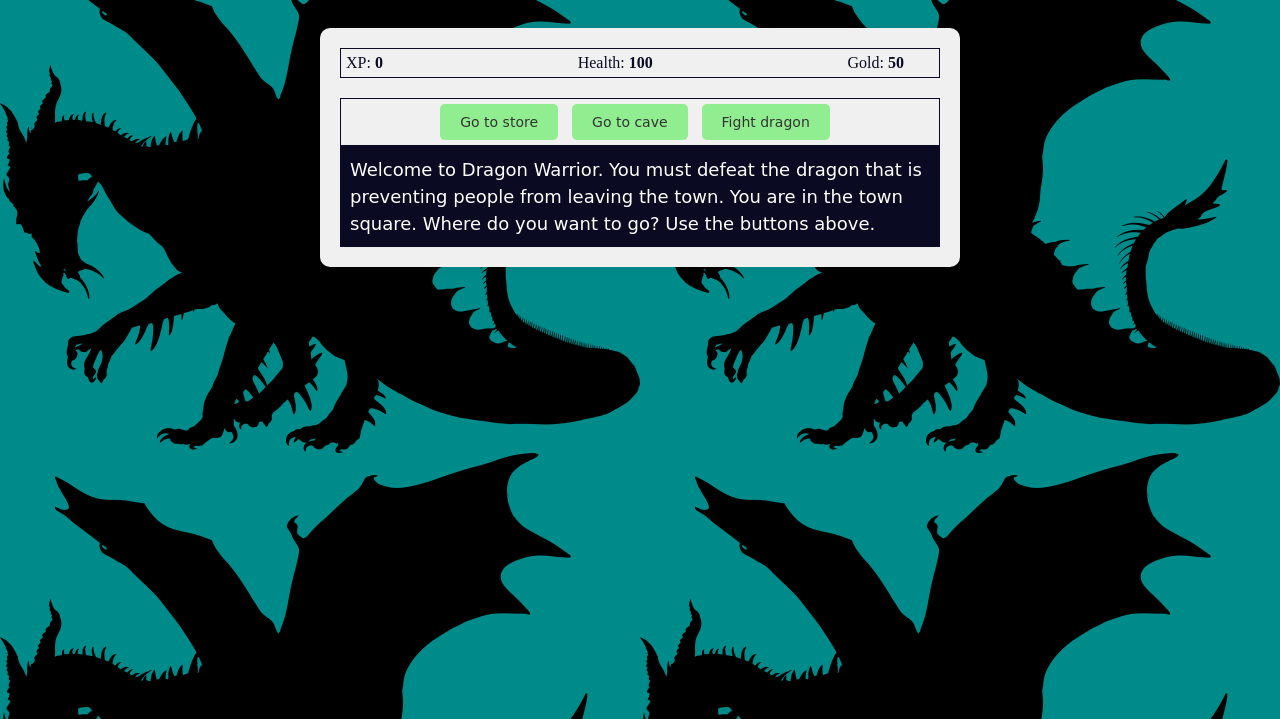
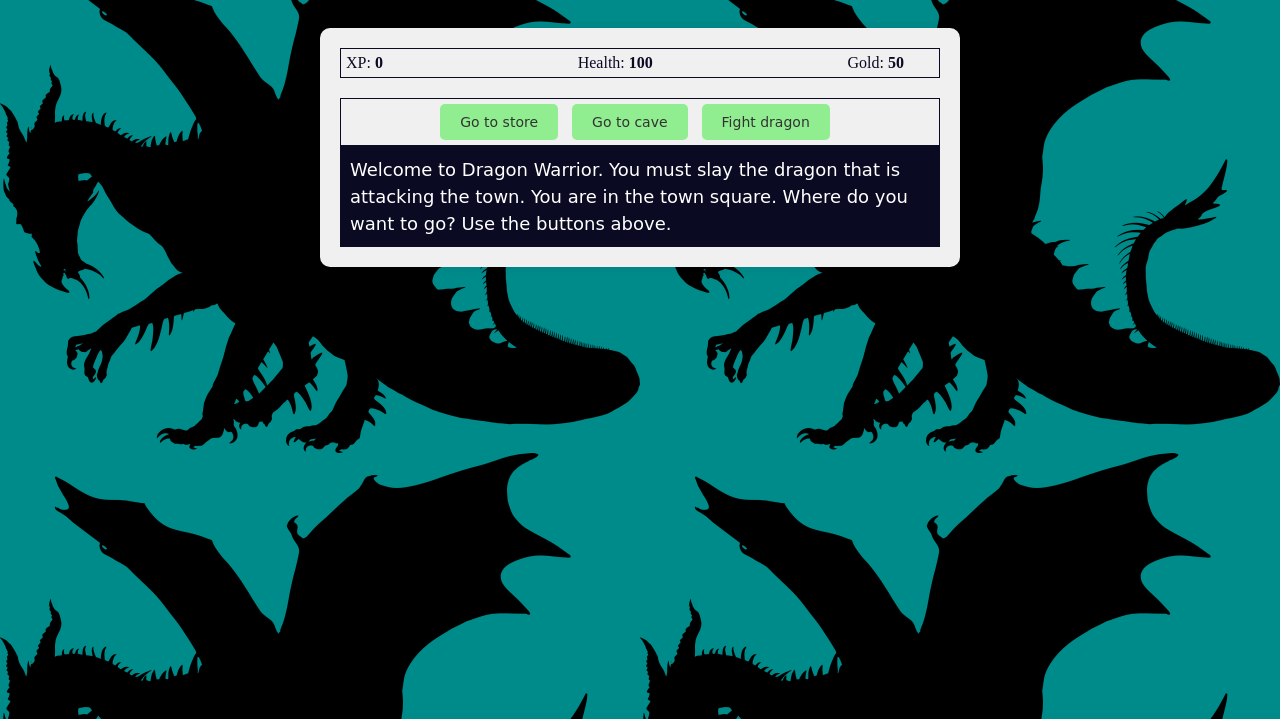
Before and after one commit to TIPCodes/Java-Projects, a plain HTML site: page RPG/index.html in a window 1280 px wide. Shown: the part 81-800 px from the top of the page. Drawn offline with Linux system fonts and the light colour scheme; a web font is replaced by a local one.

Commit message:
Update index.html

```diff
--- a/RPG/index.html
+++ b/RPG/index.html
@@ -26,7 +26,7 @@
             <span class="stat">Health: <strong><span id="monsterHealth"></span></strong></span>
         </div>
         <div id="text">
-            Welcome to Dragon Warrior. You must defeat the dragon that is preventing people from leaving the town. You
+            Welcome to Dragon Warrior. You must slay the dragon that is attacking the town. You
             are in the town square. Where do you want to go? Use the buttons above.
         </div>
     </div>
```
